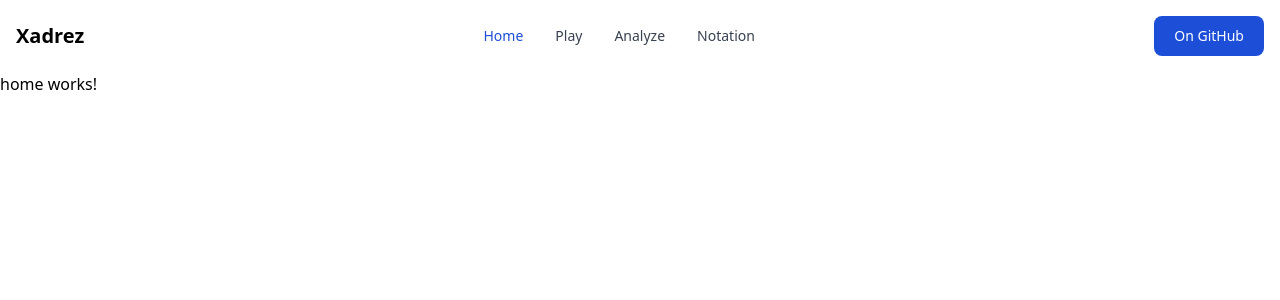
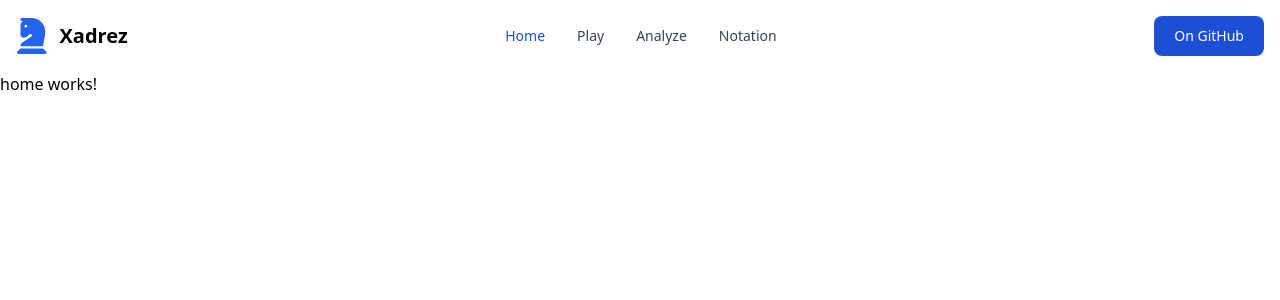
Before and after one commit to jovialen/xadrez-website, an Angular app: page /home in a window 1280 px wide. Shown: the top 300 px of the page. Built offline with nearby package versions, Linux system fonts and the light colour scheme.

Commit message:
feat: add fontawesome

```diff
--- a/package.json
+++ b/package.json
@@ -18,6 +18,9 @@
     "@angular/platform-browser": "^15.2.0",
     "@angular/platform-browser-dynamic": "^15.2.0",
     "@angular/router": "^15.2.0",
+    "@fortawesome/angular-fontawesome": "^0.12.1",
+    "@fortawesome/fontawesome-svg-core": "^6.2.1",
+    "@fortawesome/free-solid-svg-icons": "^6.2.1",
     "rxjs": "~7.8.0",
     "tslib": "^2.3.0",
     "zone.js": "~0.12.0"
--- a/src/app/navbar/navbar.component.html
+++ b/src/app/navbar/navbar.component.html
@@ -1,6 +1,7 @@
 <nav class="bg-white border-gray-200 px-2 sm:px-4 py-2.5">
   <div class="container flex flex-wrap items-center justify-between mx-auto">
     <a href="." class="flex items-center">
+        <fa-icon [icon]="faChessKnight" class="text-blue-600 text-2xl mr-3 sm:text-4xl"></fa-icon>
         <span class="self-center text-xl font-semibold whitespace-nowrap">Xadrez</span>
     </a>
     <div class="flex md:order-2">
--- a/src/app/navbar/navbar.component.ts
+++ b/src/app/navbar/navbar.component.ts
@@ -1,4 +1,6 @@
 import { Component } from '@angular/core';
+
+import { faChessKnight } from '@fortawesome/free-solid-svg-icons';
 
 @Component({
   selector: 'app-navbar',
@@ -6,14 +8,5 @@ import { Component } from '@angular/core';
   styleUrls: ['./navbar.component.scss']
 })
 export class NavbarComponent {
-  ngInit() {
-  }
-
-  toggleTheme() {
-    if (localStorage.getItem('color-theme') === 'dark' || (!('color-theme' in localStorage) && window.matchMedia('(prefers-color-scheme: dark)').matches)) {
-      document.documentElement.classList.add('dark');
-    } else {
-      document.documentElement.classList.remove('dark')
-    }
-  }
+  faChessKnight = faChessKnight;
 }
```
Also changed, not shown: src/app/app.module.ts (+4 -3 lines), 1 other file (tests, documents, lock files or other folders).
